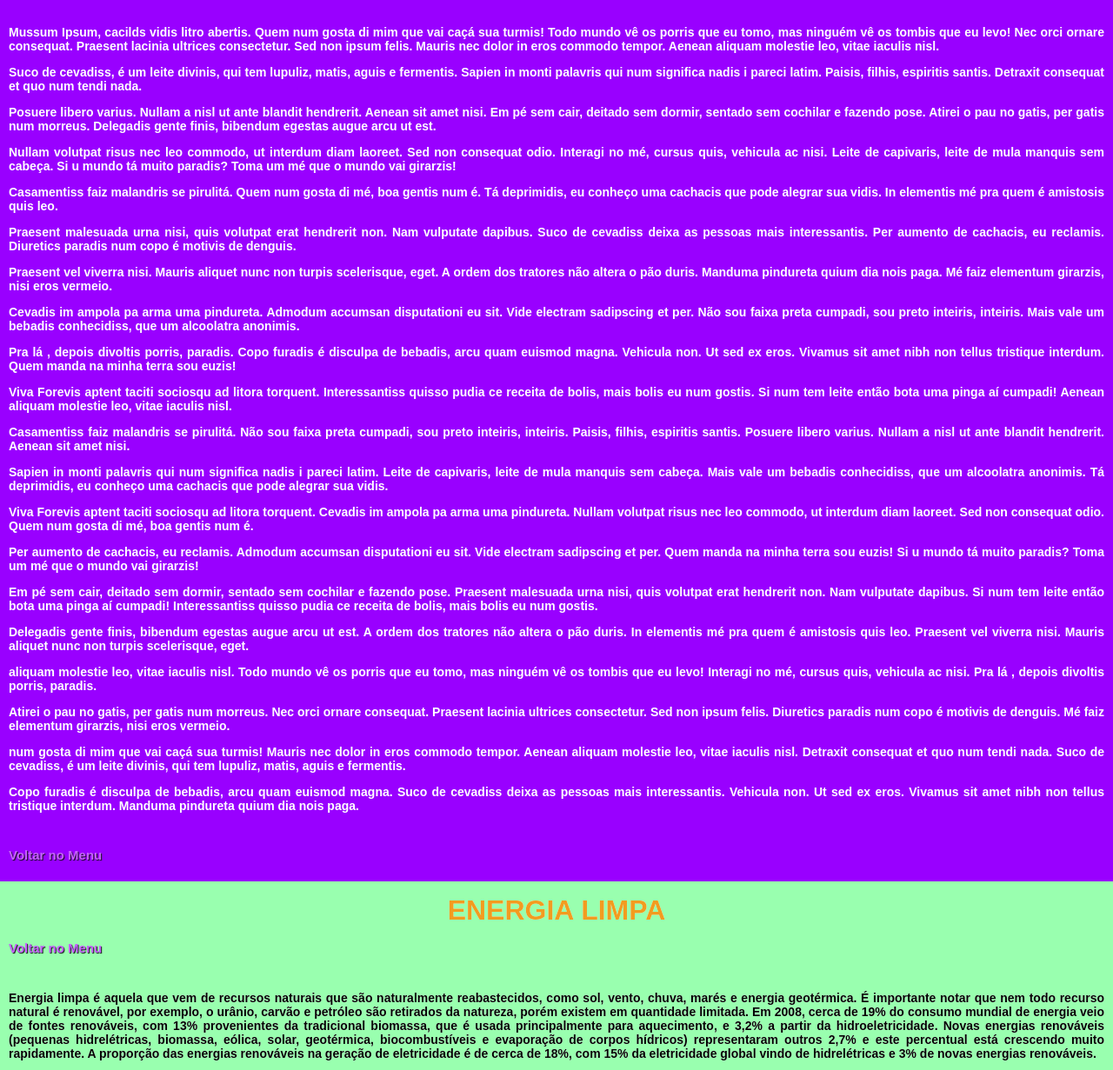
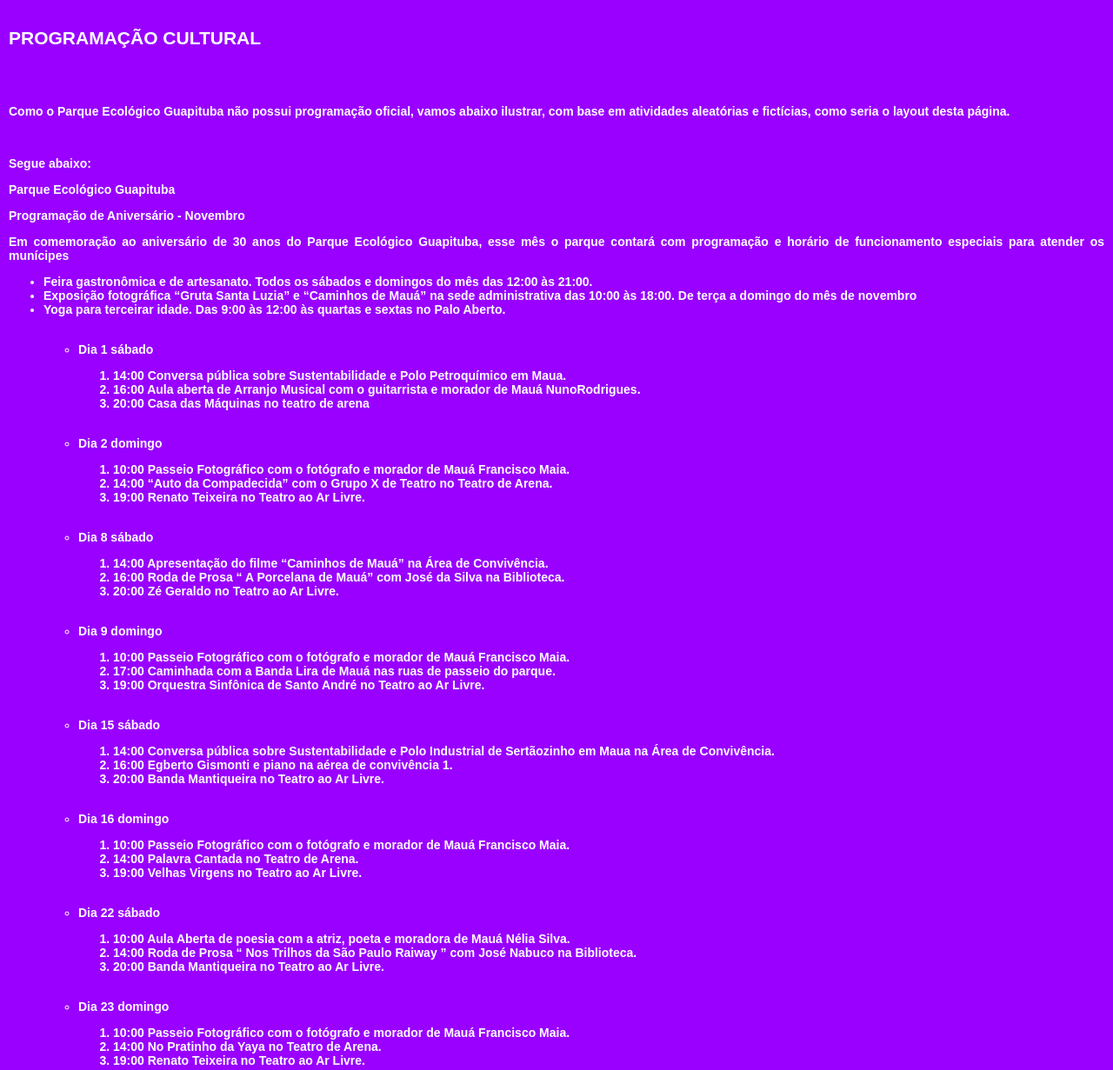
Before and after one commit to EngCompRodrigoAO/POSTE_SOLAR_INTELIGENTE, a plain HTML site: page INDEX2.HTML in a window 1280 px wide. Shown: the part 2580-3811 px from the top of the page at 87% size. Drawn offline with Linux system fonts and the light colour scheme.

Commit message:
Alterado textos da informações culturais

```diff
--- a/INDEX2.HTML
+++ b/INDEX2.HTML
@@ -170,14 +170,13 @@
             /*INFORMAÇÕES CUTURAIS*/
             background-color: rgb(153, 0, 255);
             padding: 5px 10px 5px 10px;
-            color:rgb(208, 255, 0)
-            text-shadow: 1px 1px 1px #ffffff;
+            color: rgb(208, 255, 0) text-shadow: 1px 1px 1px #ffffff;
         }
 
         .efeito_6 {
             /*ENERGIA LIMPA*/
             background-color: rgba(0, 255, 55, 0.4);
-            color:rgb(0, 0, 0);
+            color: rgb(0, 0, 0);
             padding: 5px 10px 5px 10px;
             text-shadow: 0px 0px 0px #ffffff;
 
@@ -187,8 +186,8 @@
             /*SOBRE O PROJETO*/
             background-color: rgb(0, 0, 0);
             padding: 5px 10px 5px 10px;
-            color:rgb(255, 255, 255);
-            text-shadow: 2px 2px 2px  rgb(255, 0, 0);
+            color: rgb(255, 255, 255);
+            text-shadow: 2px 2px 2px rgb(255, 0, 0);
         }
 
         .PARAGRAFO {
@@ -838,129 +837,117 @@
                     <p aling="left"><a href="#menu">Voltar no Menu</a></p>
                 </div>
                 <div class="PARAGRAFO">
-                    <p>Mussum Ipsum, cacilds vidis litro abertis. Quem num gosta di mim que vai caçá sua turmis! Todo
-                        mundo
-                        vê os porris que eu
-                        tomo, mas ninguém vê os tombis que eu levo! Nec orci ornare consequat. Praesent lacinia ultrices
-                        consectetur. Sed non
-                        ipsum felis. Mauris nec dolor in eros commodo tempor. Aenean aliquam molestie leo, vitae iaculis
-                        nisl.</p>
-                    <p></p>
-                    <p>Suco de cevadiss, é um leite divinis, qui tem lupuliz, matis, aguis e fermentis. Sapien in monti
-                        palavris qui num
-                        significa nadis i pareci latim. Paisis, filhis, espiritis santis. Detraxit consequat et quo num
-                        tendi nada.</p>
-                    <p></p>
-                    <p>Posuere libero varius. Nullam a nisl ut ante blandit hendrerit. Aenean sit amet nisi. Em pé sem
-                        cair,
-                        deitado sem
-                        dormir, sentado sem cochilar e fazendo pose. Atirei o pau no gatis, per gatis num morreus.
-                        Delegadis
-                        gente finis,
-                        bibendum egestas augue arcu ut est.</p>
-                    <p></p>
-                    <p>Nullam volutpat risus nec leo commodo, ut interdum diam laoreet. Sed non consequat odio. Interagi
-                        no
-                        mé, cursus quis,
-                        vehicula ac nisi. Leite de capivaris, leite de mula manquis sem cabeça. Si u mundo tá muito
-                        paradis?
-                        Toma um mé que o
-                        mundo vai girarzis!</p>
-                    <p></p>
-                    <p>Casamentiss faiz malandris se pirulitá. Quem num gosta di mé, boa gentis num é. Tá deprimidis, eu
-                        conheço uma cachacis
-                        que pode alegrar sua vidis. In elementis mé pra quem é amistosis quis leo.</p>
-                    <p></p>
-                    <p>Praesent malesuada urna nisi, quis volutpat erat hendrerit non. Nam vulputate dapibus. Suco de
-                        cevadiss deixa as pessoas
-                        mais interessantis. Per aumento de cachacis, eu reclamis. Diuretics paradis num copo é motivis
-                        de
-                        denguis.</p>
-                    <p></p>
-                    <p>Praesent vel viverra nisi. Mauris aliquet nunc non turpis scelerisque, eget. A ordem dos tratores
-                        não
-                        altera o pão
-                        duris. Manduma pindureta quium dia nois paga. Mé faiz elementum girarzis, nisi eros vermeio.</p>
-                    <p></p>
-                    <p>Cevadis im ampola pa arma uma pindureta. Admodum accumsan disputationi eu sit. Vide electram
-                        sadipscing et per. Não sou
-                        faixa preta cumpadi, sou preto inteiris, inteiris. Mais vale um bebadis conhecidiss, que um
-                        alcoolatra anonimis.</p>
-                    <p></p>
-                    <p>Pra lá , depois divoltis porris, paradis. Copo furadis é disculpa de bebadis, arcu quam euismod
-                        magna. Vehicula non. Ut
-                        sed ex eros. Vivamus sit amet nibh non tellus tristique interdum. Quem manda na minha terra sou
-                        euzis!</p>
-                    <p></p>
-                    <p>Viva Forevis aptent taciti sociosqu ad litora torquent. Interessantiss quisso pudia ce receita de
-                        bolis, mais bolis eu
-                        num gostis. Si num tem leite então bota uma pinga aí cumpadi! Aenean aliquam molestie leo, vitae
-                        iaculis nisl.</p>
-                    <p></p>
-                    <p>Casamentiss faiz malandris se pirulitá. Não sou faixa preta cumpadi, sou preto inteiris,
-                        inteiris.
-                        Paisis, filhis,
-                        espiritis santis. Posuere libero varius. Nullam a nisl ut ante blandit hendrerit. Aenean sit
-                        amet
-                        nisi.</p>
-                    <p></p>
-                    <p>Sapien in monti palavris qui num significa nadis i pareci latim. Leite de capivaris, leite de
-                        mula
-                        manquis sem cabeça.
-                        Mais vale um bebadis conhecidiss, que um alcoolatra anonimis. Tá deprimidis, eu conheço uma
-                        cachacis
-                        que pode alegrar
-                        sua vidis.</p>
-                    <p></p>
-                    <p>Viva Forevis aptent taciti sociosqu ad litora torquent. Cevadis im ampola pa arma uma pindureta.
-                        Nullam volutpat risus
-                        nec leo commodo, ut interdum diam laoreet. Sed non consequat odio. Quem num gosta di mé, boa
-                        gentis
-                        num é.</p>
-                    <p></p>
-                    <p>Per aumento de cachacis, eu reclamis. Admodum accumsan disputationi eu sit. Vide electram
-                        sadipscing
-                        et per. Quem manda
-                        na minha terra sou euzis! Si u mundo tá muito paradis? Toma um mé que o mundo vai girarzis!</p>
-                    <p></p>
-                    <p>Em pé sem cair, deitado sem dormir, sentado sem cochilar e fazendo pose. Praesent malesuada urna
-                        nisi, quis volutpat
-                        erat hendrerit non. Nam vulputate dapibus. Si num tem leite então bota uma pinga aí cumpadi!
-                        Interessantiss quisso pudia
-                        ce receita de bolis, mais bolis eu num gostis.</p>
-                    <p></p>
-                    <p>Delegadis gente finis, bibendum egestas augue arcu ut est. A ordem dos tratores não altera o pão
-                        duris. In elementis mé
-                        pra quem é amistosis quis leo. Praesent vel viverra nisi. Mauris aliquet nunc non turpis
-                        scelerisque, eget.</p>
-                    <p></p>
-                    <p> aliquam molestie leo, vitae iaculis nisl. Todo mundo vê os porris que eu tomo, mas ninguém vê os
-                        tombis que eu
-                        levo! Interagi no mé, cursus quis, vehicula ac nisi. Pra lá , depois divoltis porris, paradis.
+                    <p>
+                        <h2>PROGRAMAÇÃO CULTURAL</h2>
+                        <br><br>
+
+                        <p>Como o Parque Ecológico Guapituba não possui programação oficial, vamos abaixo ilustrar, com base em atividades aleatórias e fictícias, como seria o layout desta página.</p>
+                        <br>
+                        <p>Segue abaixo:</p>
+                        <p>Parque Ecológico Guapituba</p>
+                        <p>Programação de Aniversário - Novembro</p>
+                        <p>Em comemoração ao aniversário de 30 anos do Parque Ecológico Guapituba, esse mês o parque contará com programação e horário de funcionamento especiais para atender os munícipes
                         </p>
-                    <p></p>
-                    <P>Atirei o pau no gatis, per gatis num morreus. Nec orci ornare consequat. Praesent lacinia
-                        ultrices
-                        consectetur. Sed non
-                        ipsum felis. Diuretics paradis num copo é motivis de denguis. Mé faiz elementum girarzis, nisi
-                        eros
-                        vermeio.</P>
-                    <p></p>
-                    <p> num gosta di mim que vai caçá sua turmis! Mauris nec dolor in eros commodo tempor. Aenean
-                        aliquam
-                        molestie leo,
-                        vitae iaculis nisl. Detraxit consequat et quo num tendi nada. Suco de cevadiss, é um leite
-                        divinis,
-                        qui tem lupuliz,
-                        matis, aguis e fermentis.</p>
-                    <p></p>
-                    <p>Copo furadis é disculpa de bebadis, arcu quam euismod magna. Suco de cevadiss deixa as pessoas
-                        mais
-                        interessantis.
-                        Vehicula non. Ut sed ex eros. Vivamus sit amet nibh non tellus tristique interdum. Manduma
-                        pindureta
-                        quium dia nois
-                        paga.</p>
+                        <ul>
+                            <li>Feira gastronômica e de artesanato. Todos os sábados e domingos do mês das 12:00 às 21:00.</li>
+                            <li>Exposição fotográfica “Gruta Santa Luzia” e “Caminhos de Mauá” na sede administrativa das 10:00 às 18:00. De terça a domingo do mês de novembro</li>
+                            <li>Yoga para terceirar idade. Das 9:00 às 12:00 às quartas e sextas no Palo Aberto.</li>
+
+                            <br>
+                            <ul>
+                                <li>
+                                    <p><b>Dia 1 sábado</b></p>
+                                </li>
+                                <ol>
+                                    <li>14:00 Conversa pública sobre Sustentabilidade e Polo Petroquímico em Maua.</li>
+                                    <li>16:00 Aula aberta de Arranjo Musical com o guitarrista e morador de Mauá NunoRodrigues.</li>
+                                    <li>20:00 Casa das Máquinas no teatro de arena</li>
+                                </ol>
+                                <br>
+                                <li>
+                                    <p><b>Dia 2 domingo</b></p>
+                                </li>
+                                <ol>
+                                    <li>10:00 Passeio Fotográfico com o fotógrafo e morador de Mauá Francisco Maia.</li>
+                                    <li>14:00 “Auto da Compadecida” com o Grupo X de Teatro no Teatro de Arena.</li>
+                                    <li>19:00 Renato Teixeira no Teatro ao Ar Livre.</li>
+                                </ol>
+                                <br>
+                                <li>
+                                    <p><b>Dia 8 sábado</b></p>
+                                </li>
+                                <ol>
+                                    <li>14:00 Apresentação do filme “Caminhos de Mauá” na Área de Convivência.</li>
+                                    <li>16:00 Roda de Prosa “ A Porcelana de Mauá” com José da Silva na Biblioteca.</li>
+                                    <li>20:00 Zé Geraldo no Teatro ao Ar Livre.</li>
+                                </ol>
+                                <br>
+                                <li>
+                                    <p><b>Dia 9 domingo</b></p>
+                                </li>
+                                <ol>
+                                    <li>10:00 Passeio Fotográfico com o fotógrafo e morador de Mauá Francisco Maia.</li>
+                                    <li>17:00 Caminhada com a Banda Lira de Mauá nas ruas de passeio do parque.</li>
+                                    <li>19:00 Orquestra Sinfônica de Santo André no Teatro ao Ar Livre.</li>
+                                </ol>
+                                <br>
+                                <li>
+                                    <p><b>Dia 15 sábado</b></p>
+                                </li>
+                                <ol>
+                                    <li>14:00 Conversa pública sobre Sustentabilidade e Polo Industrial de Sertãozinho em Maua na Área de Convivência.</li>
+                                    <li>16:00 Egberto Gismonti e piano na aérea de convivência 1.</li>
+                                    <li>20:00 Banda Mantiqueira no Teatro ao Ar Livre.</li>
+                                </ol>
+                                <br>
+                                <li>
+                                    <p><b>Dia 16 domingo</b></p>
+                                </li>
+
+                                <ol>
+                                    <li>10:00 Passeio Fotográfico com o fotógrafo e morador de Mauá Francisco Maia.</li>
+                                    <li>14:00 Palavra Cantada no Teatro de Arena.</li>
+                                    <li>19:00 Velhas Virgens no Teatro ao Ar Livre.</li>
+                                </ol>
+                                <br>
+                                <li>
+                                    <p><b>Dia 22 sábado</b></p>
+                                </li>
+                                <ol>
+                                    <li>10:00 Aula Aberta de poesia com a atriz, poeta e moradora de Mauá Nélia Silva.</li>
+                                    <li>14:00 Roda de Prosa “ Nos Trilhos da São Paulo Raiway ” com José Nabuco na Biblioteca.</li>
+                                    <li>20:00 Banda Mantiqueira no Teatro ao Ar Livre.</li>
+                                </ol>
+                                <br>
+                                <li>
+                                    <p><b>Dia 23 domingo</b></p>
+                                </li>
+                                <ol>
+                                    <li>10:00 Passeio Fotográfico com o fotógrafo e morador de Mauá Francisco Maia.</li>
+                                    <li>14:00 No Pratinho da Yaya no Teatro de Arena.</li>
+                                    <li>19:00 Renato Teixeira no Teatro ao Ar Livre.</li>
+                                </ol>
+                                <br>
+                                <li>
+                                    <p><b>Dia 29 sábado</b></p>
+                                </li>
+                                <ol>
+                                    <li>10:00 Passeio Fotográfico com o fotógrafo e morador de Mauá Francisco Maia.</li>
+                                    <li>16:00 Oficina de pipas na aérea de convivência 1.</li>
+                                    <li>20:00 Paçoca Toca Viola no Teatro ao Ar Livre.</li>
+                                </ol>
+                                <br>
+                                <li>
+                                    <p><b>Dia 30 domingo</b></p>
+                                </li>
+                                <ol>
+                                    <li>10:00 Passeio Fotográfico com o fotógrafo e morador de Mauá Francisco Maia.</li>
+                                    <li>14:00 Palavra de Criança no Teatro de Arena.</li>
+                                    <li>19:00 Lenine no Teatro ao Ar Livre.</li>
+                                </ol>
+                            </ul>
+                        </ul>
+                    </p>
                     <p></p>
                 </div>
 
@@ -1878,12 +1865,8 @@
                         biodigestores, coleta seletiva de lixo, índices de emissão de gases de efeito estufa, tempo de
                         decomposição de
                         materiais etc.</p>
-
-
-
-
-
                     <div class="VOLTAR_MENU">
+                        <div class="efeito_2">
                             <p aling="left"><a href="#menu">Voltar no Menu</a></p>
                         </div>
                     </div>
@@ -1899,6 +1882,7 @@
                 <!--Rodapé da pagina-->
             </div>
         </div>
+    </div>
     <!--FIM DA DIV CONTAINER-->
 
 </body>
```
Lines whose indentation alone changed are shown as unchanged.
